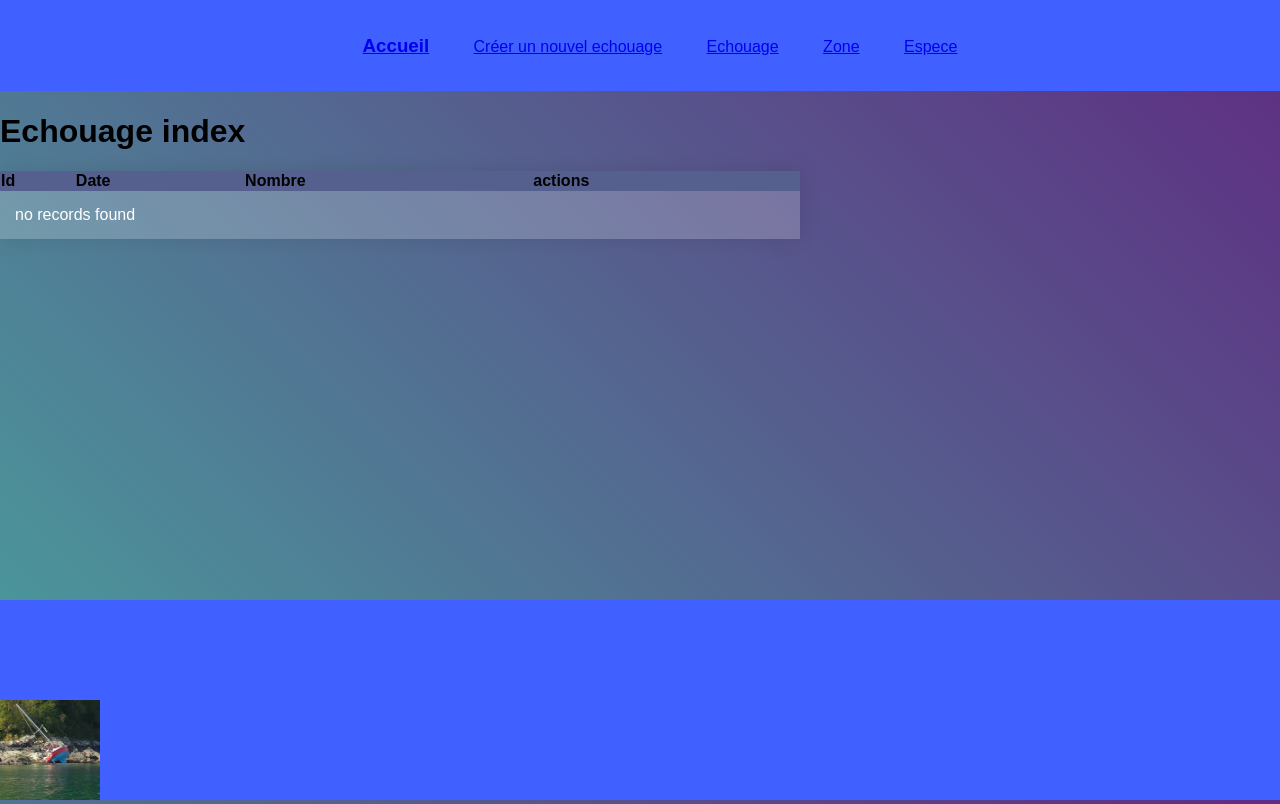
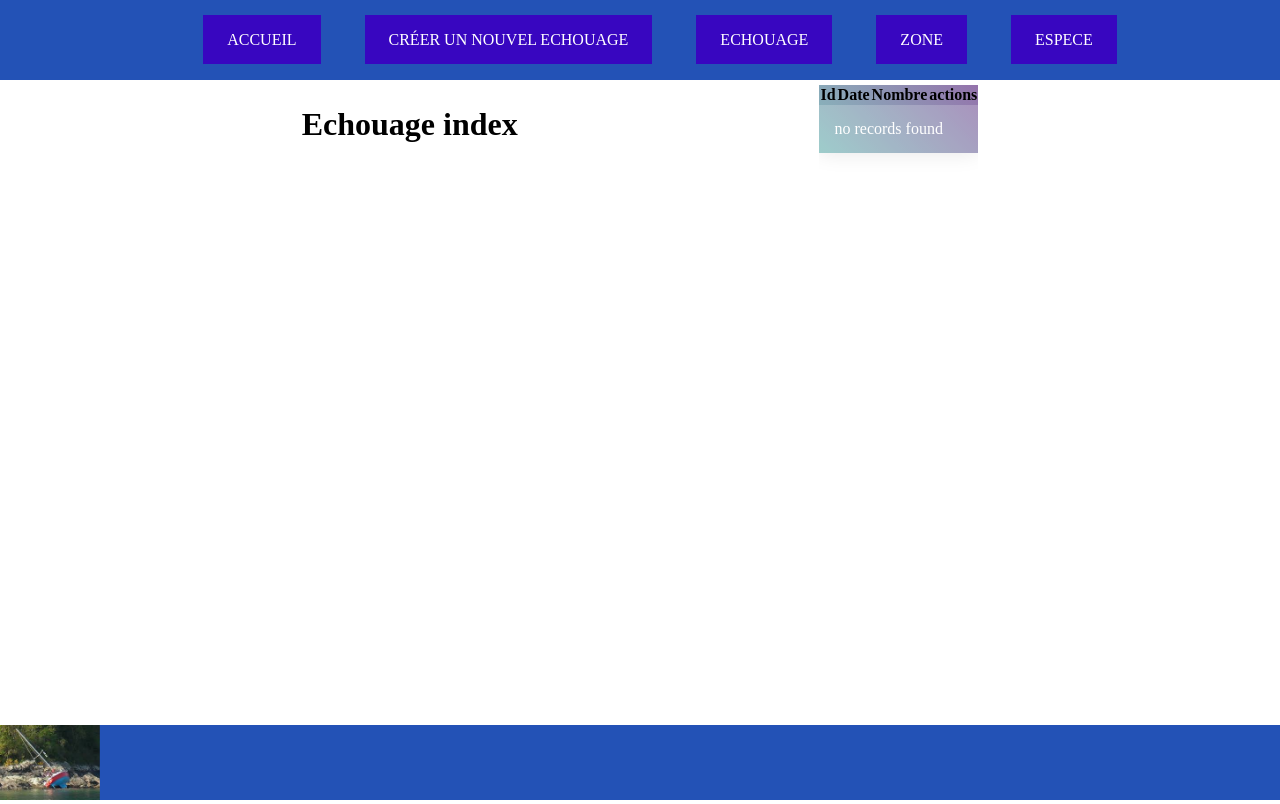
Before and after one commit to Begah/CIRreactionsymfony, a Symfony app: template backoffice/templates/echouage/index.html.twig in a window 1280 px wide. Run offline with Twig, Linux system fonts and the light colour scheme; the template is opened without the code that fills it, so the values that code supplies are empty; some libraries are stand-ins or nearby versions.

Commit message:
Backoffice css

```diff
--- a/backoffice/public/css/mise_en_page.css
+++ b/backoffice/public/css/mise_en_page.css
@@ -1,77 +1,171 @@
+/* Global */
+html, body {
+  margin: 0;
+  min-height: 100%;
+  height: 100%;
+  max-height: 100%;
+
+  min-width: 100%;
+  width: 100%;
+  max-width: 100%;
+
+  position: fixed;
+}
+
+/* Header, Footer */
 .header {
-  display : flex;
+  min-height: 10%;
+  height: 10%;
+  max-height: 10%;
+  width: 100%;
+
+  display: flex;
   justify-content: center;
   align-items: center;
-  background-color: #4060ff;
+
+  background-color: rgb(35, 82, 182);
 }
 
-.nav_links li{
+.nav_links li {
   display: inline-block;
   padding: 0px 20px;
 }
 
+.nav_links li a {
+  text-decoration: none;
+  color: black;
 
-/*___________________________footer___________________________*/
-.footer{
-  align-items: center;
-  background-color: #4060ff;
-  position:absolute;
-  bottom:0;
-  width:100%;
-  padding-top:100px;
-  height:100px;
+  background-color: rgb(56, 6, 192);
+  color: white;
+  padding: 1em 1.5em;
+  text-decoration: none;
+  text-transform: uppercase;
 }
 
-html,
-body {
-  height: 100%;
+.footer {
+  min-height: 10%;
+  height: 10%;
+  max-height: 10%;
+
+  background-color: rgb(35, 82, 182);
 }
-body {
-  margin: 0;
-  background: linear-gradient(45deg, #49a09d, #5f2c82);
-  font-family: sans-serif;
-  font-weight: 100;
 
-  justify-content: center;
-  align-items: center;
+/* Content */
+.Content {
+  display: flex;
+  justify-content: space-evenly;
+
+  min-height: 80%;
+  height: 80%;
+  max-height: 80%;
+
+  margin-top: 5px;
 }
-.container {
-  position: absolute;
-  top: 50%;
-  left: 50%;
-  transform: translate(-50%, -50%);
+
+/* Content left/right animations */
+.div_left {
+  justify-content: space-around;
+  display: flex;
+  margin-top: 0px;
 }
+
+.div_right {
+  justify-content: space-around;
+  display: flex;
+}
+
+#anim_div_left_1 {
+  flex-grow: 1;
+}
+
+#anim_div_right_1 {
+  overflow-x: hidden;
+  max-width: 0px;
+}
+
+@keyframes open_right {
+  from {
+    max-width: 0%;
+  }
+
+  to {
+    max-width: 100%;
+  }
+}
+
+#anim_div_left_2 {
+  flex-grow: 1;
+}
+
+#anim_div_right_2 {
+  flex-grow: 1;
+  overflow-x: hidden;
+  max-width: 0px;
+
+  animation-name: open_right;
+  animation-duration: 4s;
+  animation-fill-mode: forwards;
+}
+
+#anim_div_left_3 {
+  flex-grow: 1;
+}
+
+#anim_div_right_3 {
+  flex-grow: 1;
+  overflow-x: hidden;
+  max-width: 100%;
+}
+
+/* Table */
 table {
-  width: 800px;
+  background: linear-gradient(45deg, #49a09daa, #5f2c82aa);
   border-collapse: collapse;
-  overflow: hidden;
   box-shadow: 0 0 20px rgba(0, 0, 0, 0.1);
+
+  height: fit-content;
 }
-Q th,
+
 td {
   padding: 15px;
   background-color: rgba(255, 255, 255, 0.2);
   color: #fff;
 }
-th {
-  text-align: left;
+
+.div_right {
+  overflow-y: auto;
 }
-thead th {
-  background-color: #55608f;
+
+/* Form */
+
+form {
+  display: flex;
+  flex-direction: row;
+  justify-content: center;
+  height: fit-content;
 }
-tbody tr:hover {
-  background-color: rgba(255, 255, 255, 0.3);
+
+form div div * {
+  margin-left: 10px;
+  float: left;
 }
-tbody td {
-  position: relative;
+
+form div div *:nth-child(odd) {
+  clear: both;
 }
-tbody td:hover:before {
-  content: "";
-  position: absolute;
-  left: 0;
-  right: 0;
-  top: -9999px;
-  bottom: -9999px;
-  background-color: rgba(255, 255, 255, 0.2);
-  z-index: -1;
+
+.autocomplete-items {
+  position: fixed;
+  display: flex;
+  flex-direction: column;
+
+  margin: 0px;
+  margin-top: 25px;
+  margin-left: 10px;
+
+  background-color: gray;
 }
+
+.autocomplete-items div {
+  margin: 0px;
+}
--- a/backoffice/public/js/autocomplete.js
+++ b/backoffice/public/js/autocomplete.js
@@ -18,8 +18,7 @@ function autocomplete_activate(input_field) {
 function autocomplete_fill(autocomplete_div, suggestions, input_len, callback_autocompleted) {
     for (i = 0; i < suggestions.length; i++) {
         b = document.createElement("DIV");
-        b.innerHTML = "<strong>" + suggestions[i].substr(0, input_len) + "</strong>";
-        b.innerHTML += suggestions[i].substr(input_len);
+        b.innerHTML += suggestions[i];
         b.innerHTML += "<input type='hidden' value=\"" + suggestions[i] + "\">";
         b.addEventListener("click", function (e) {
             callback_autocompleted(this.getElementsByTagName("input")[0].value);
--- a/backoffice/src/Controller/ApiController.php
+++ b/backoffice/src/Controller/ApiController.php
@@ -31,6 +31,7 @@ class ApiController extends AbstractController
 
         $response = new Response(json_encode($especes_options));
         $response->headers->set('Content-Type', 'application/json');
+        $response->headers->set("Access-Control-Allow-Origin", "*");
 
         return $response;
     }
@@ -50,6 +51,7 @@ class ApiController extends AbstractController
         if($espece == null) {
             $response = new Response(json_encode(array('Invalid')));
             $response->headers->set('Content-Type', 'application/json');
+            $response->headers->set("Access-Control-Allow-Origin", "*");
 
             return $response;
         } else {
@@ -74,6 +76,7 @@ class ApiController extends AbstractController
 
             $response = new Response(json_encode($tableau));
             $response->headers->set('Content-Type', 'application/json');
+            $response->headers->set("Access-Control-Allow-Origin", "*");
 
             return $response;
         }
--- a/backoffice/templates/base.html.twig
+++ b/backoffice/templates/base.html.twig
@@ -16,7 +16,9 @@
     </head>
     <body>
         {% include 'layout/header.html.twig' %}
-        {% block body %}{% endblock %}
+        <div class="Content">
+            {% block body %}{% endblock %}
+        </div>
         {% include 'layout/footer.html.twig' %}
     </body>
 </html>
--- a/backoffice/templates/echouage/index.html.twig
+++ b/backoffice/templates/echouage/index.html.twig
@@ -3,10 +3,11 @@
 {% block title %}Echouage index{% endblock %}
 
 {% block body %}
+<div class="div_left">
+    <h1>Echouage index</h1>
+</div>
 
-    <h1>Echouage index</h1>
-
-
+<div class="div_right">
     <table class="table">
         <thead>
             <tr>
@@ -34,6 +35,5 @@
         {% endfor %}
         </tbody>
     </table>
-
-    {{ include('layout/footer.html.twig') }}
+</div>
 {% endblock %}
--- a/backoffice/templates/layout/footer.html.twig
+++ b/backoffice/templates/layout/footer.html.twig
@@ -1,5 +1,3 @@
-<div>
-    <nav class="footer">
-        <img src="image/logo2.jpg" width="100" height="100" align=middle/>
-    </nav>
-</div>
+<nav class="footer">
+    <img src="/image/logo2.jpg" width="100" height="100" align=middle/>
+</nav>
--- a/backoffice/templates/layout/header.html.twig
+++ b/backoffice/templates/layout/header.html.twig
@@ -1,6 +1,6 @@
 <nav class="header">
     <ul class="nav_links">
-        <li><h3> <a href="{{ path('accueil') }}" > Accueil </a> </h3></li>
+        <li><a href="{{ path('accueil') }}" > Accueil </a> </li>
         <li><a href="{{ path('echouage_new') }}" > Créer un nouvel echouage </a></li>
         <li><a href="{{ path('echouage_index') }}" > Echouage </a></li>
         <li><a href="{{ path('zone_index') }}" > Zone </a></li>
```
Also changed, not shown: backoffice/src/Controller/AccueilController.php (+27 -11 lines), backoffice/src/Form/AccueilType.php (+14 -1 lines), backoffice/templates/accueil/index.html.twig (+81 -0 lines), backoffice/templates/accueil/tableau.html.twig (deleted, +0 -65 lines), backoffice/templates/espece/index.html.twig (+5 -3 lines), backoffice/templates/zone/index.html.twig (+5 -3 lines), backoffice/public/image/3898.webp (added).
